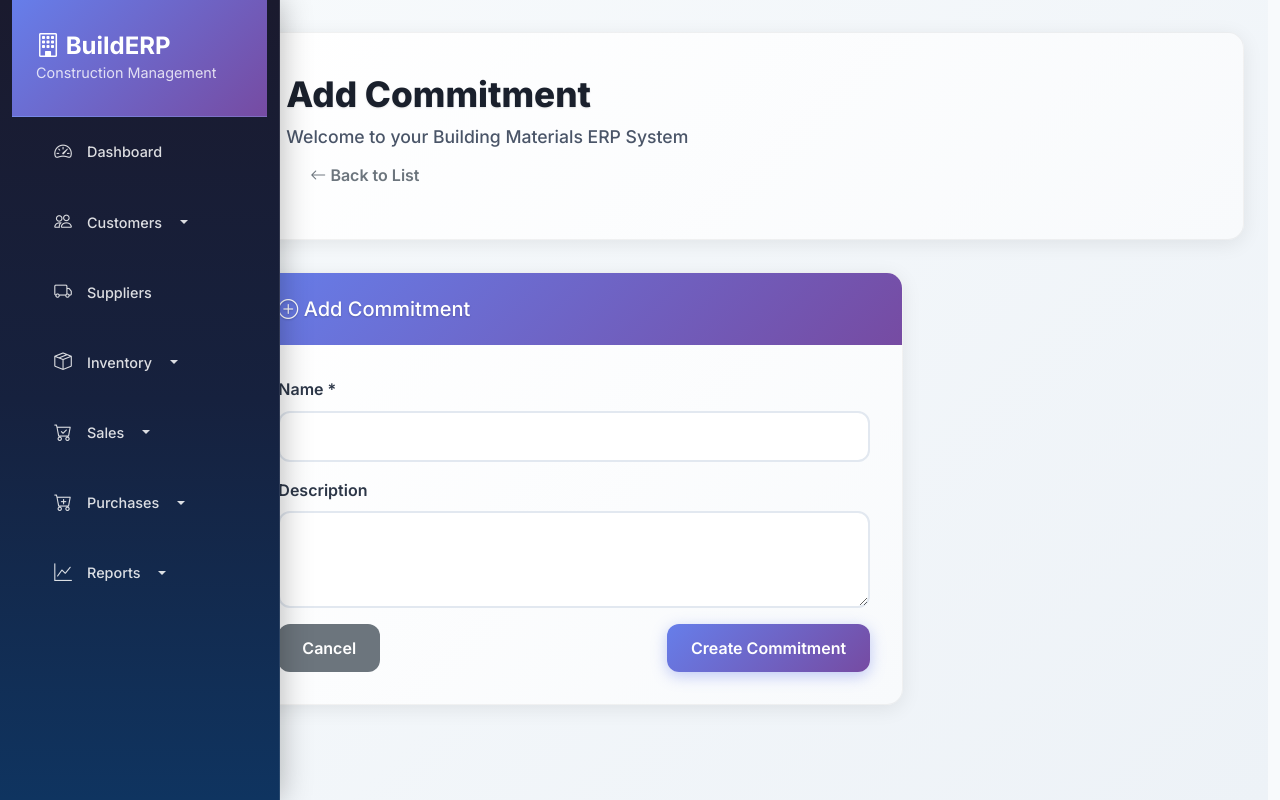
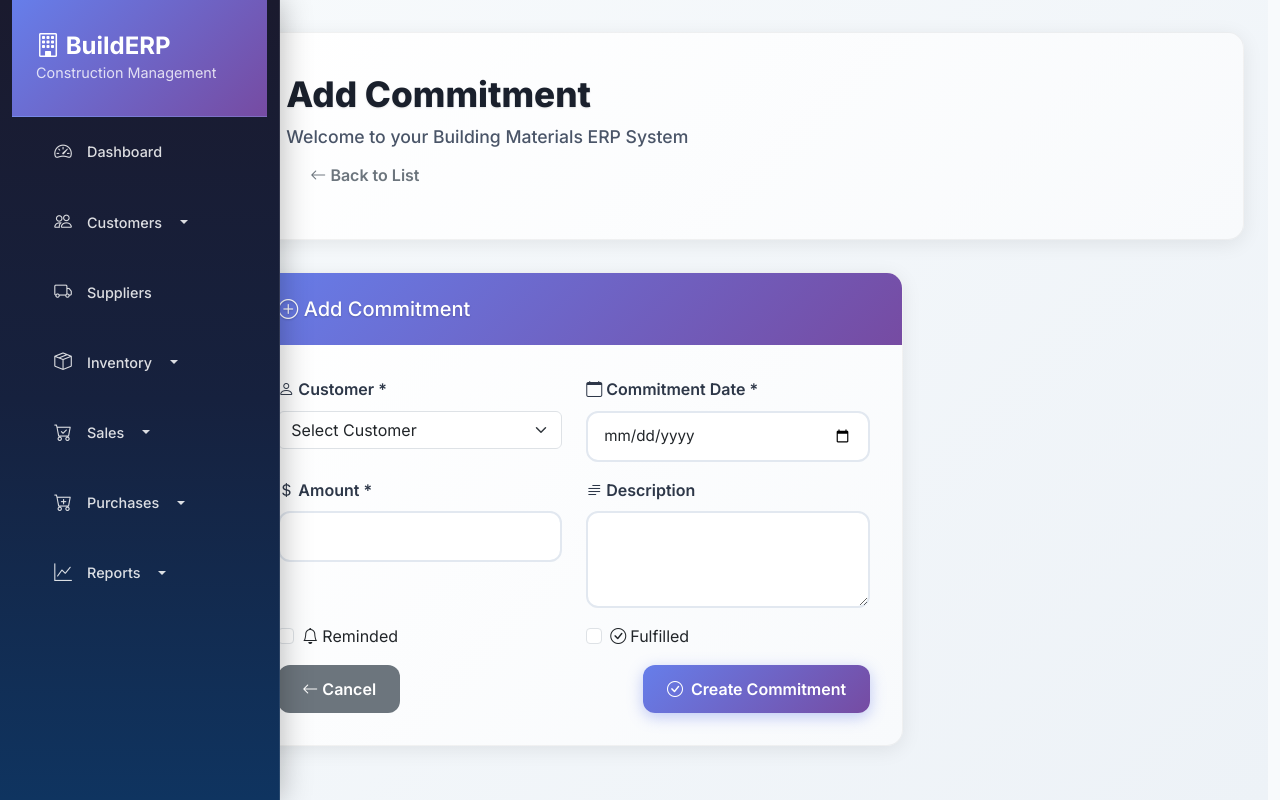
Before and after one commit to giasuddin90/minierp, a Django app: page /customers/commitment/create/ in a window 1280 px wide. Run offline with Django 5.2, Linux system fonts and the light colour scheme; data that the repository does not hold is empty.

Commit message:
commitment working

```diff
--- a/customers/urls.py
+++ b/customers/urls.py
@@ -26,4 +26,6 @@
     path('ledger/create/', views.CustomerLedgerCreateView.as_view(), name='ledger_create'),
     path('commitment/', views.CustomerCommitmentListView.as_view(), name='commitment_list'),
     path('commitment/create/', views.CustomerCommitmentCreateView.as_view(), name='commitment_create'),
+    path('commitment/<int:pk>/edit/', views.CustomerCommitmentUpdateView.as_view(), name='commitment_edit'),
+    path('commitment/<int:pk>/delete/', views.CustomerCommitmentDeleteView.as_view(), name='commitment_delete'),
 ]
--- a/customers/views.py
+++ b/customers/views.py
@@ -219,7 +219,30 @@
 class CustomerCommitmentCreateView(CreateView):
     model = CustomerCommitment
     template_name = 'customers/commitment_form.html'
-    fields = '__all__'
+    fields = ['customer', 'commitment_date', 'amount', 'description', 'is_reminded', 'is_fulfilled']
+    success_url = reverse_lazy('customers:commitment_list')
+
+    def get_context_data(self, **kwargs):
+        context = super().get_context_data(**kwargs)
+        context['customers'] = Customer.objects.all()
+        return context
+
+
+class CustomerCommitmentUpdateView(UpdateView):
+    model = CustomerCommitment
+    template_name = 'customers/commitment_form.html'
+    fields = ['customer', 'commitment_date', 'amount', 'description', 'is_reminded', 'is_fulfilled']
+    success_url = reverse_lazy('customers:commitment_list')
+
+    def get_context_data(self, **kwargs):
+        context = super().get_context_data(**kwargs)
+        context['customers'] = Customer.objects.all()
+        return context
+
+
+class CustomerCommitmentDeleteView(DeleteView):
+    model = CustomerCommitment
+    template_name = 'customers/commitment_confirm_delete.html'
     success_url = reverse_lazy('customers:commitment_list')
 
 
--- a/templates/customers/commitment_form.html
+++ b/templates/customers/commitment_form.html
@@ -25,19 +25,101 @@
             <div class="card-body">
                 <form method="post">
                     {% csrf_token %}
-                    <div class="mb-3">
-                        <label for="id_name" class="form-label">Name *</label>
-                        <input type="text" class="form-control" id="id_name" name="name" value="{{ object.name|default:'' }}" required>
+
+                    <div class="row">
+                        <div class="col-md-6">
+                            <div class="mb-3">
+                                <label for="{{ form.customer.id_for_label }}" class="form-label">
+                                    <i class="bi bi-person me-1"></i>Customer *
+                                </label>
+                                <select name="{{ form.customer.name }}" id="{{ form.customer.id_for_label }}" class="form-select" required>
+                                    <option value="">Select Customer</option>
+                                    {% for customer in customers %}
+                                        <option value="{{ customer.id }}" {% if form.customer.value == customer.id %}selected{% endif %}>
+                                            {{ customer.name }}
+                                        </option>
+                                    {% endfor %}
+                                </select>
+                                {% if form.customer.errors %}
+                                    <div class="invalid-feedback d-block">{{ form.customer.errors.0 }}</div>
+                                {% endif %}
+                            </div>
+                        </div>
+
+                        <div class="col-md-6">
+                            <div class="mb-3">
+                                <label for="{{ form.commitment_date.id_for_label }}" class="form-label">
+                                    <i class="bi bi-calendar me-1"></i>Commitment Date *
+                                </label>
+                                <input type="date" name="{{ form.commitment_date.name }}" id="{{ form.commitment_date.id_for_label }}"
+                                       class="form-control" value="{{ form.commitment_date.value|default:'' }}" required>
+                                {% if form.commitment_date.errors %}
+                                    <div class="invalid-feedback d-block">{{ form.commitment_date.errors.0 }}</div>
+                                {% endif %}
+                            </div>
+                        </div>
                     </div>
 
-                    <div class="mb-3">
-                        <label for="id_description" class="form-label">Description</label>
-                        <textarea class="form-control" id="id_description" name="description" rows="3">{{ object.description|default:'' }}</textarea>
+                    <div class="row">
+                        <div class="col-md-6">
+                            <div class="mb-3">
+                                <label for="{{ form.amount.id_for_label }}" class="form-label">
+                                    <i class="bi bi-currency-dollar me-1"></i>Amount *
+                                </label>
+                                <input type="number" name="{{ form.amount.name }}" id="{{ form.amount.id_for_label }}"
+                                       class="form-control" value="{{ form.amount.value|default:'' }}" step="0.01" min="0" required>
+                                {% if form.amount.errors %}
+                                    <div class="invalid-feedback d-block">{{ form.amount.errors.0 }}</div>
+                                {% endif %}
+                            </div>
+                        </div>
+
+                        <div class="col-md-6">
+                            <div class="mb-3">
+                                <label for="{{ form.description.id_for_label }}" class="form-label">
+                                    <i class="bi bi-text-paragraph me-1"></i>Description
+                                </label>
+                                <textarea name="{{ form.description.name }}" id="{{ form.description.id_for_label }}"
+                                          class="form-control" rows="3">{{ form.description.value|default:'' }}</textarea>
+                                {% if form.description.errors %}
+                                    <div class="invalid-feedback d-block">{{ form.description.errors.0 }}</div>
+                                {% endif %}
+                            </div>
+                        </div>
+                    </div>
+
+                    <div class="row">
+                        <div class="col-md-6">
+                            <div class="mb-3">
+                                <div class="form-check">
+                                    <input type="checkbox" name="{{ form.is_reminded.name }}" id="{{ form.is_reminded.id_for_label }}"
+                                           class="form-check-input" {% if form.is_reminded.value %}checked{% endif %}>
+                                    <label for="{{ form.is_reminded.id_for_label }}" class="form-check-label">
+                                        <i class="bi bi-bell me-1"></i>Reminded
+                                    </label>
+                                </div>
+                            </div>
+                        </div>
+
+                        <div class="col-md-6">
+                            <div class="mb-3">
+                                <div class="form-check">
+                                    <input type="checkbox" name="{{ form.is_fulfilled.name }}" id="{{ form.is_fulfilled.id_for_label }}"
+                                           class="form-check-input" {% if form.is_fulfilled.value %}checked{% endif %}>
+                                    <label for="{{ form.is_fulfilled.id_for_label }}" class="form-check-label">
+                                        <i class="bi bi-check-circle me-1"></i>Fulfilled
+                                    </label>
+                                </div>
+                            </div>
+                        </div>
                     </div>
 
                     <div class="d-flex justify-content-between">
-                        <a href="{% url 'customers:commitment_list' %}" class="btn btn-secondary">Cancel</a>
+                        <a href="{% url 'customers:commitment_list' %}" class="btn btn-secondary">
+                            <i class="bi bi-arrow-left me-1"></i>Cancel
+                        </a>
                         <button type="submit" class="btn btn-primary">
+                            <i class="bi bi-check-circle me-1"></i>
                             {% if object %}Update{% else %}Create{% endif %} Commitment
                         </button>
                     </div>
```
Also changed, not shown: core/management/commands/add_demo_data.py (+12 -1 lines), templates/customers/commitment_list.html (+17 -7 lines), 1 other file.
